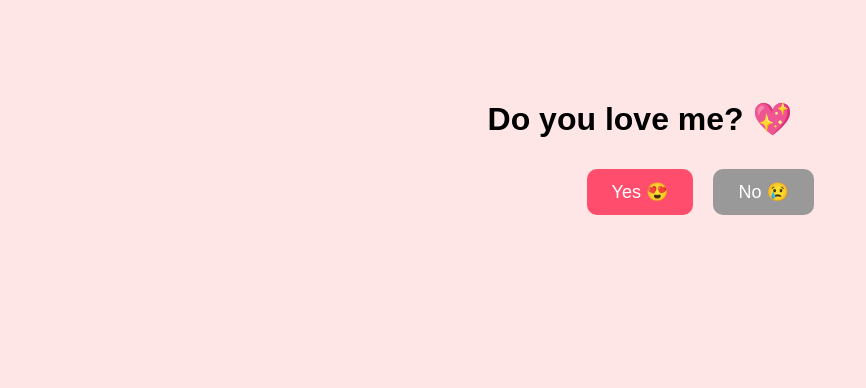
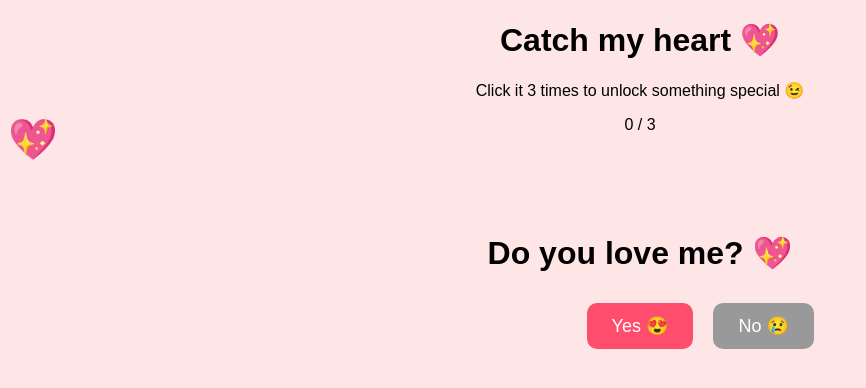
Before and after one commit to ajyjandyal/yes-or-no, a plain HTML site: page index.html in a window 1280 px wide. Shown: the whole page, without its empty margins (0-866 px from the left). Drawn offline with Linux system fonts and the light colour scheme.

Commit message:
Add game screen for heart clicking interaction
Added game screen with heart click instructions and score display.

```diff
--- a/index.html
+++ b/index.html
@@ -6,6 +6,12 @@
   <link rel="stylesheet" href="style.css">
 </head>
 <body>
+  <div class="screen" id="screenGame">
+  <h1>Catch my heart 💖</h1>
+  <p>Click it 3 times to unlock something special 😉</p>
+  <div id="heart">💖</div>
+  <p id="score">0 / 3</p>
+</div>
 
   <div class="container">
     <h1>Do you love me? 💖</h1>
```
